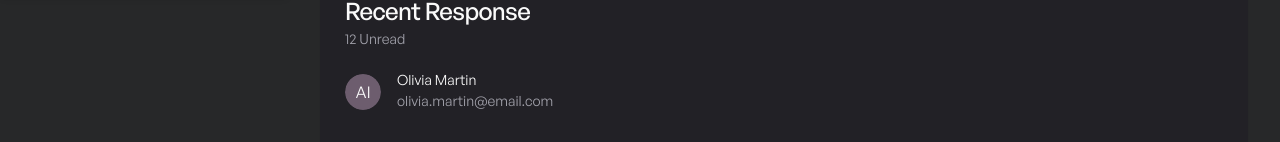
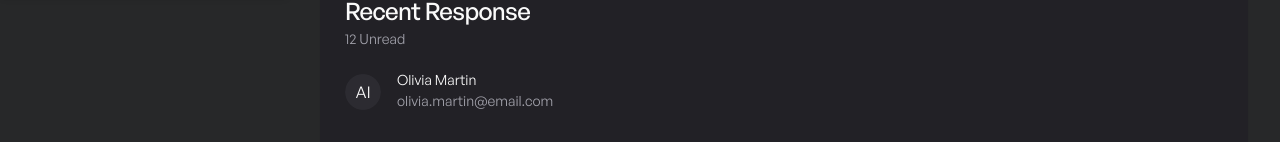
Before and after one commit to AbhirajSinha179/enterprise-workerai, a Next.js app: page /dashboard in a window 1280 px wide. Shown: the part 804-946 px from the top of the page. Built offline with nearby package versions, Linux system fonts and the light colour scheme; no server answers.

Commit message:
fix: muted color

```diff
--- a/styles/tailwind.css
+++ b/styles/tailwind.css
@@ -59,7 +59,7 @@ html {
     --secondary: 251, 7%, 14%; /* same as Card */
     --secondary-foreground: 0 0% 98%;
 
-    --muted: 296.47, 8.37%, 39.8%;
+    --muted: 252, 7%, 18%;
     --muted-foreground: 240 5% 64.9%;
 
     --accent: 251, 7%, 14%; /* same as Card */
```
